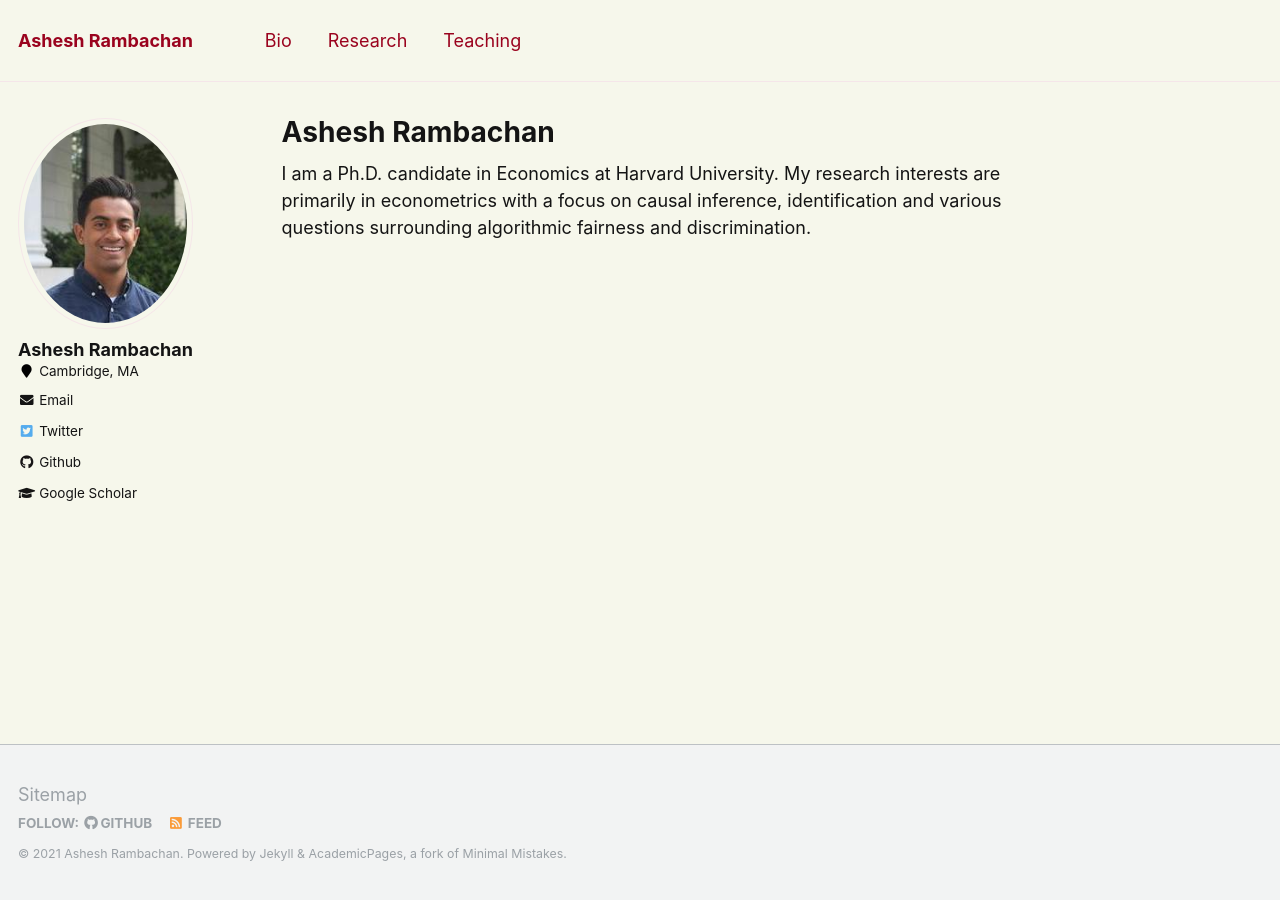
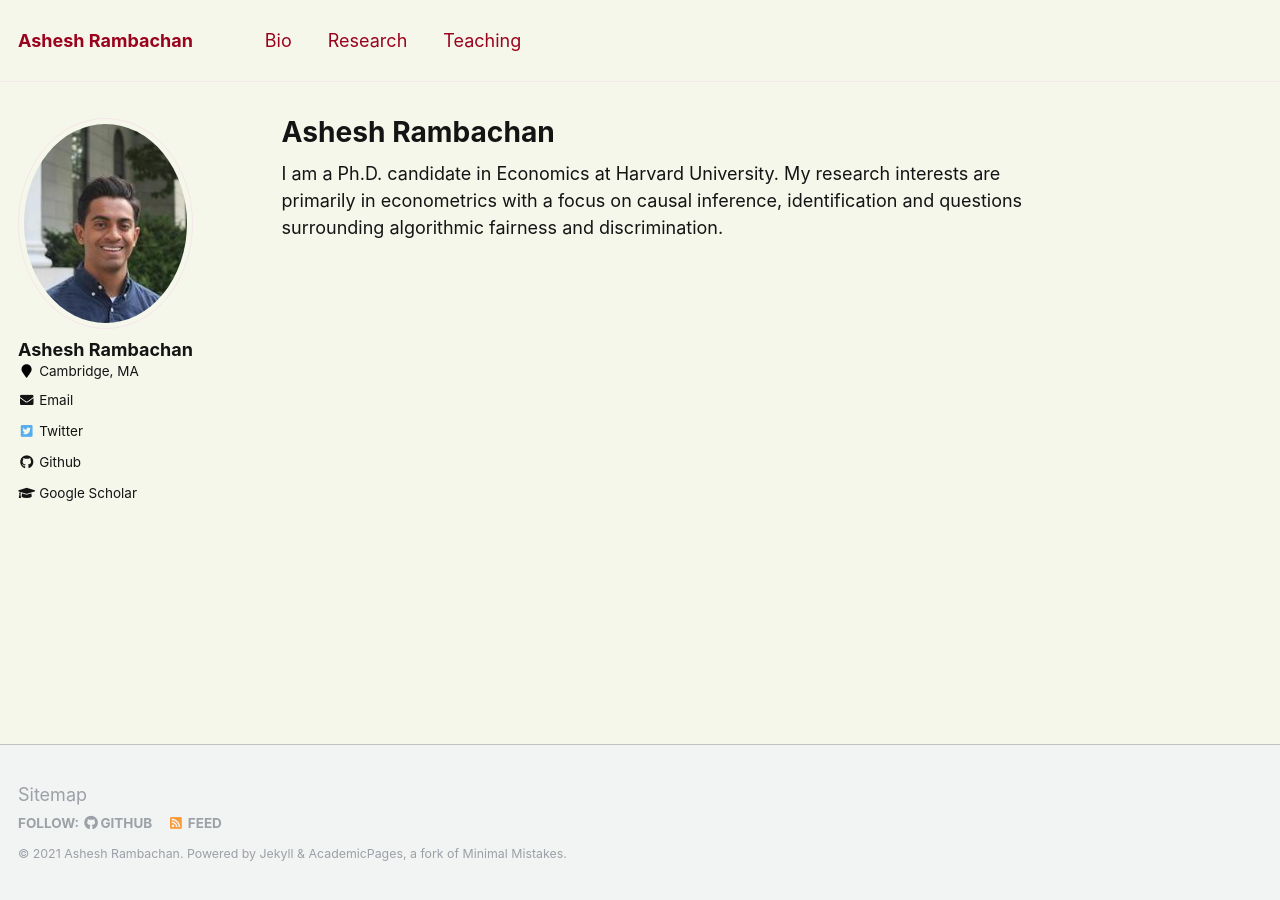
Before and after one commit to asheshrambachan/asheshrambachan.github.io, a Jekyll site: the page built from _pages/about.md, in a window 1280 px wide. Built offline with Jekyll 4.4.1, drawn with Linux system fonts in a browser that asks for light colours.

Commit message:
Small fixes.

```diff
--- a/_pages/about.md
+++ b/_pages/about.md
@@ -8,4 +8,4 @@ redirect_from:
   - /about.html
 ---
 
-I am a Ph.D. candidate in Economics at Harvard University. My research interests are primarily in econometrics with a focus on causal inference, identification and various questions surrounding algorithmic fairness and discrimination.
+I am a Ph.D. candidate in Economics at Harvard University. My research interests are primarily in econometrics with a focus on causal inference, identification and questions surrounding algorithmic fairness and discrimination.
```
Also changed, not shown: _pages/research.md (+0 -5 lines).
